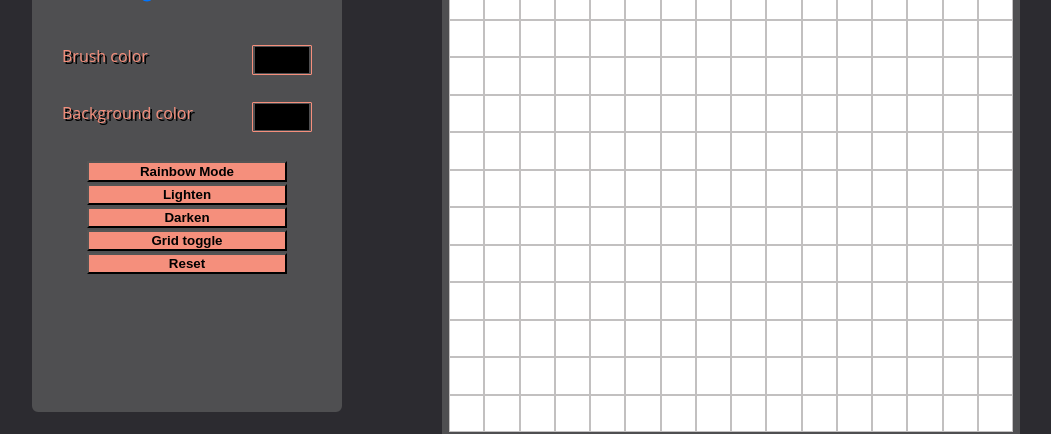
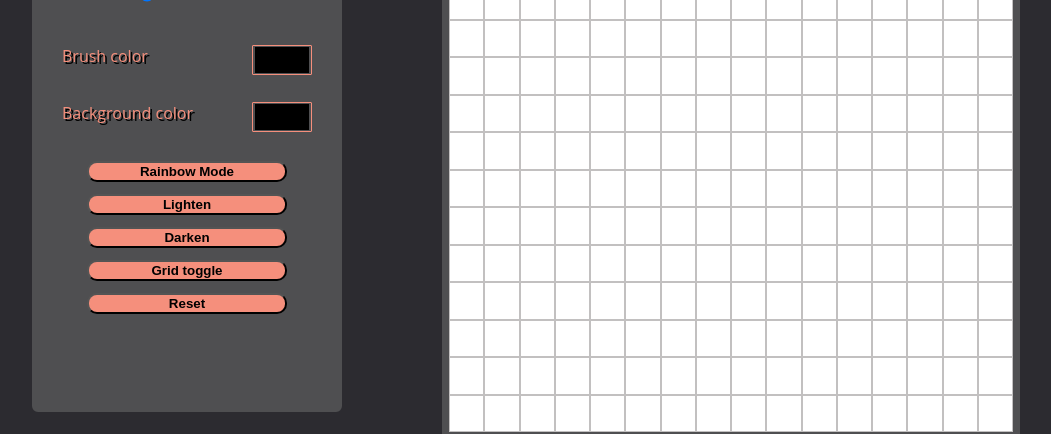
Before and after one commit to anon8683/etch-a-sketch, a plain HTML site: page index.html in a window 1280 px wide. Shown: the part 307-741 px from the top of the page, without its empty margins (68-1119 px from the left). Drawn offline with Linux system fonts and the light colour scheme.

Commit message:
Small css on buttons

```diff
--- a/style.css
+++ b/style.css
@@ -142,7 +142,6 @@ footer {
   background-color: var(--pink);
   width: 200px;
   font-weight: bold;
-  margin-bottom: 0px;
 }
 
 #color-picker,
@@ -168,8 +167,11 @@ input[type="color"]::-webkit-color-swatch {
 #newSheet,
 #lighten,
 #darken,
-#gridToggle {
+#gridToggle,
+#rainbow {
   background-color: var(--salmon);
   width: 200px;
   font-weight: bold;
+  margin-bottom: 10px;
+  border-radius: 10px;
 }
```
